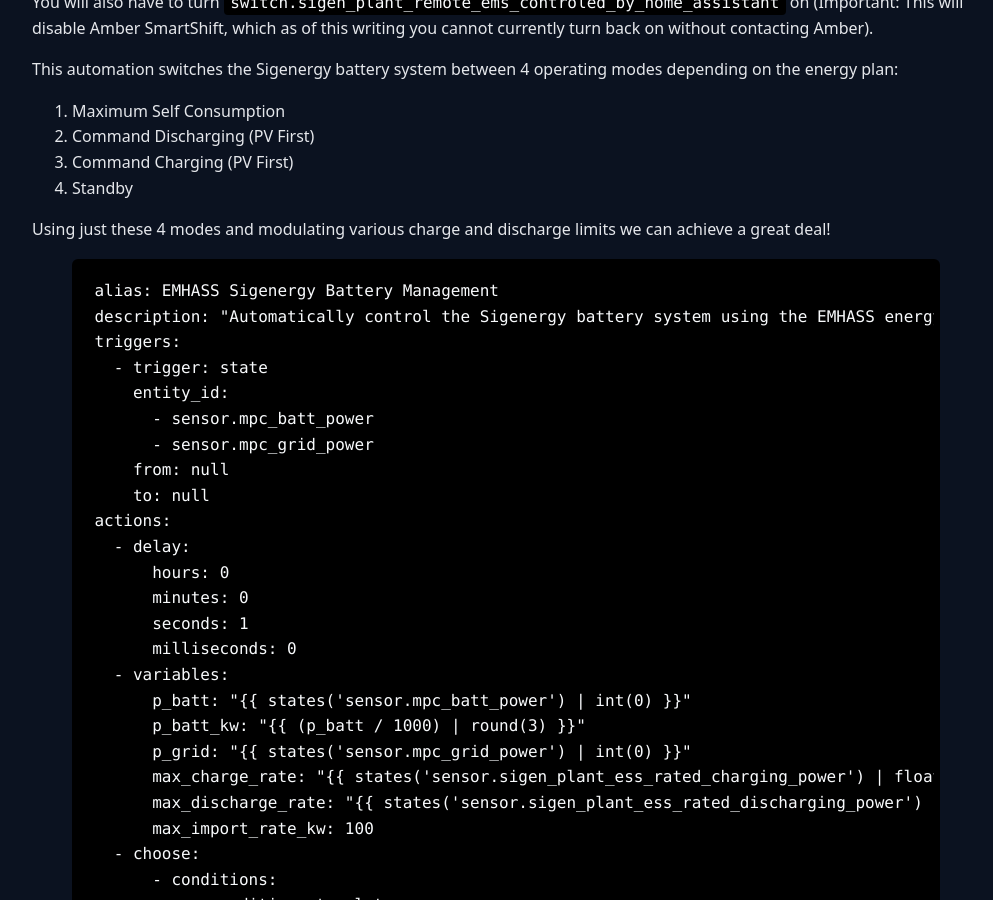
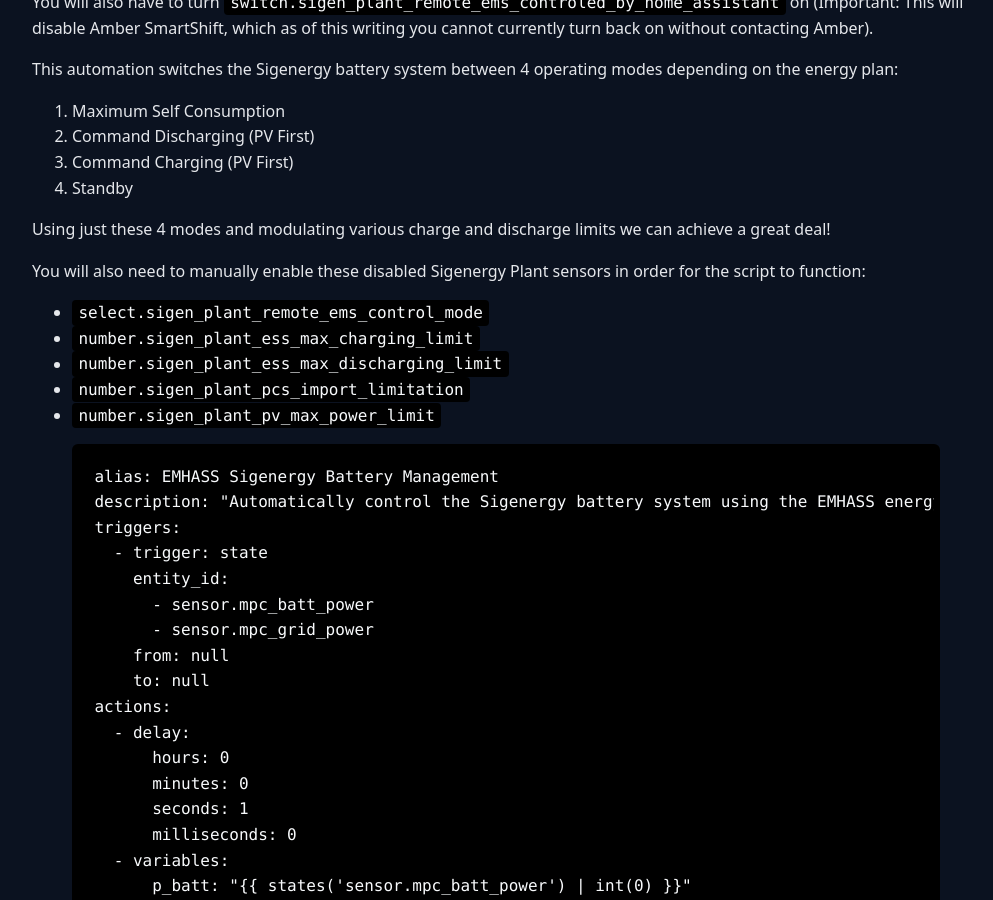
Before and after one commit to AnnableLab/annablelab.github.io, a Jekyll site: the page built from pages/automation.md, in a window 1280 px wide and 900 px high, scrolled down 431 px. Shown: the whole window, without its empty margins (134-1127 px from the left). Built offline with Jekyll 4.4.1, drawn with Linux system fonts in a browser that asks for light colours.

Commit message:
Detail required sensors for battery automation

```diff
--- a/pages/automation.md
+++ b/pages/automation.md
@@ -23,6 +23,14 @@
 
 Using just these 4 modes and modulating various charge and discharge limits we can achieve a great deal!
 
+You will also need to manually enable these disabled Sigenergy Plant sensors in order for the script to function:
+
+- `select.sigen_plant_remote_ems_control_mode`
+- `number.sigen_plant_ess_max_charging_limit`
+- `number.sigen_plant_ess_max_discharging_limit`
+- `number.sigen_plant_pcs_import_limitation`
+- `number.sigen_plant_pv_max_power_limit`
+
 {% highlight yaml %}
 {% include battery_automation.yaml %}
 {% endhighlight %}
```
